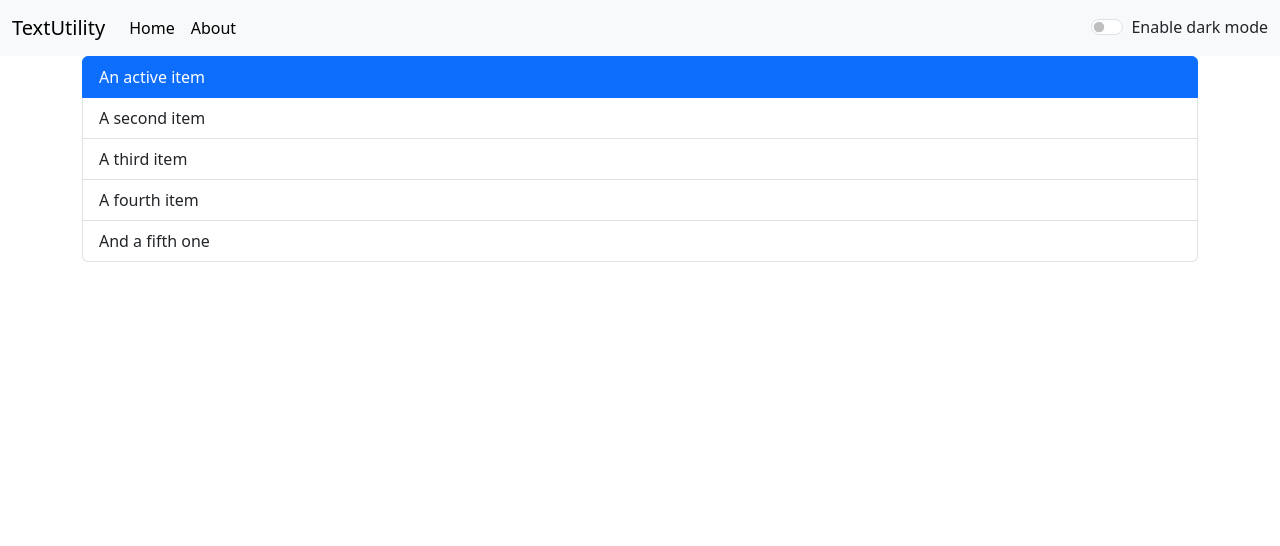
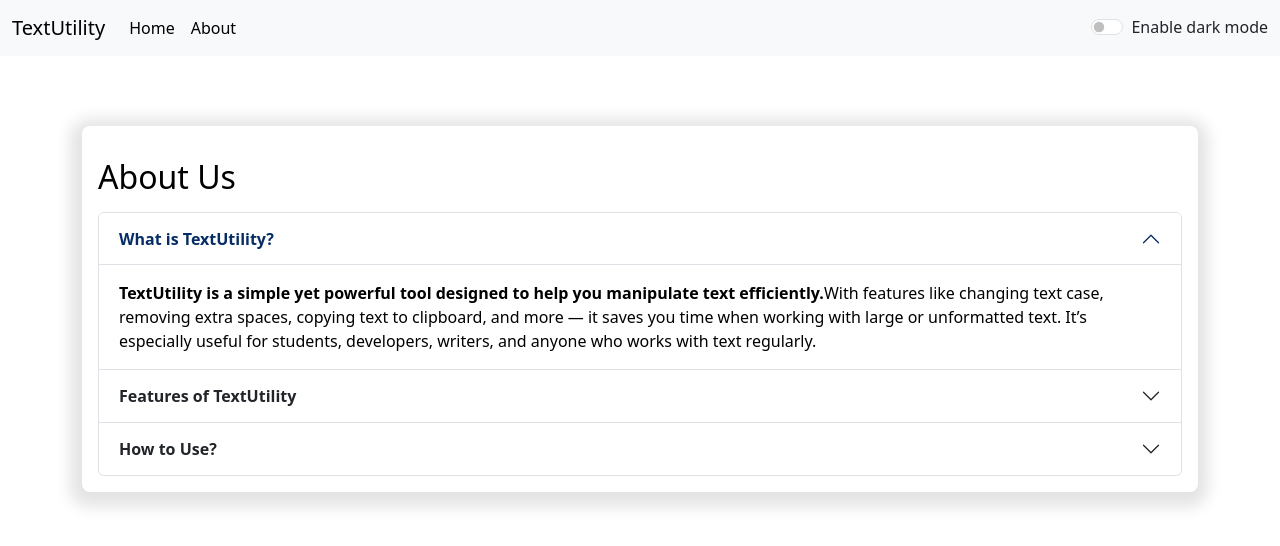
Before and after one commit to fahad09011/TextUtility, a React (Vite) app: page /about in a window 1280 px wide. Shown: the top 546 px of the page. Built offline with nearby package versions, Linux system fonts and the light colour scheme.

Commit message:
make some changes in layout and in Dark mode.

```diff
--- a/index.html
+++ b/index.html
@@ -4,7 +4,8 @@
     <meta charset="UTF-8" />
     <link rel="icon" type="image/svg+xml" href="/favicon.ico" />
     <meta name="viewport" content="width=device-width, initial-scale=1.0" />
-    <meta name="description" content="TextUtility is utility whoch can be manipulate your text in way you which want."/>
+    <meta name="description" content="TextUtility helps students, writers, and developers clean and format text easily. Convert case, remove spaces, copy text, and analyze word count fast." />
+
         <link href="https://cdn.jsdelivr.net/npm/bootstrap@5.3.7/dist/css/bootstrap.min.css" rel="stylesheet" integrity="sha384-LN+7fdVzj6u52u30Kp6M/trliBMCMKTyK833zpbD+pXdCLuTusPj697FH4R/5mcr" crossorigin="anonymous">
     <title>TextUtility|Home</title>
   </head>
--- a/src/App.css
+++ b/src/App.css
@@ -4,3 +4,14 @@
 .placeHolder-dark::placeholder{
     color: white;
 }
+.aboutContainerLight{
+    /* border: 2px solid red; */
+    box-shadow: -1px 4px 15px 11px #0000001c;
+}
+.aboutContainerDark{
+    box-shadow: -2px 7px 10px 6px #00d2ff4f;
+    /* border: 2px solid orange; */
+}
+.button{
+    width: 170px;
+}
--- a/src/App.jsx
+++ b/src/App.jsx
@@ -56,7 +56,7 @@
               path="/home"
               element={<TextArea showAlert={showAlert} mode={mode} />}
             />
-            <Route path="/about" element={<About />} />
+            <Route path="/about" element={<About mode={mode}/>} />
           </Routes>
         </div>
       </Router>
--- a/src/components/About.jsx
+++ b/src/components/About.jsx
@@ -1,17 +1,134 @@
-import React from 'react'
+import React from "react";
+// import "../App.css";
 
-const About = () => {
+const About = (props) => {
+  let mainDarkModeStyle = {
+    color: props.mode === "light" ? "black" : "#b3edff",
+    backgroundColor: props.mode === "light" ? "white" : "#080423",
+  };
+  let DarkModeStyleForDropDown={
+    backgroundColor: props.mode === "light" ? "white" : "rgba(13, 110, 253, 0.25)",
+  }
+  let contianerDarkClass = props.mode === "light" ? "aboutContainerLight" : "aboutContainerDark";
   return (
     <>
-     <ul className="list-group">
-  <li className="list-group-item active" aria-current="true">An active item</li>
-  <li className="list-group-item">A second item</li>
-  <li className="list-group-item">A third item</li>
-  <li className="list-group-item">A fourth item</li>
-  <li className="list-group-item">And a fifth one</li>
-</ul>
+      <div className={`p-3 mb-2 rounded-3 my-3 ${contianerDarkClass}`} >
+        <h2 className="my-3" style={mainDarkModeStyle}>
+          About Us
+        </h2>
+        <div className="accordion" id="accordionPanelsStayOpenExample">
+          <div className="accordion-item">
+            <h2 className="accordion-header">
+              <button
+                className="accordion-button"
+                type="button"
+                data-bs-toggle="collapse"
+                data-bs-target="#panelsStayOpen-collapseOne"
+                aria-expanded="true"
+                aria-controls="panelsStayOpen-collapseOne" style={DarkModeStyleForDropDown}
+              >
+                <strong>What is TextUtility?</strong>
+              </button>
+            </h2>
+            <div
+              id="panelsStayOpen-collapseOne"
+              className="accordion-collapse collapse show"
+            >
+              <div className="accordion-body" style={mainDarkModeStyle}>
+                <strong>
+                  TextUtility is a simple yet powerful tool designed to help you
+                  manipulate text efficiently.
+                </strong>
+                With features like changing text case, removing extra spaces,
+                copying text to clipboard, and more — it saves you time when
+                working with large or unformatted text. It’s especially useful
+                for students, developers, writers, and anyone who works with
+                text regularly.
+              </div>
+            </div>
+          </div>
+          <div className="accordion-item">
+            <h2 className="accordion-header">
+              <button
+                className="accordion-button collapsed"
+                type="button"
+                data-bs-toggle="collapse"
+                data-bs-target="#panelsStayOpen-collapseTwo"
+                aria-expanded="false"
+                aria-controls="panelsStayOpen-collapseTwo" style={DarkModeStyleForDropDown}
+              >
+                <strong>Features of TextUtility</strong>
+              </button>
+            </h2>
+            <div
+              id="panelsStayOpen-collapseTwo"
+              className="accordion-collapse collapse"
+            >
+              <div className="accordion-body" style={mainDarkModeStyle}>
+                <ul style={{ listStyleType: "circle" }}>
+                  <li>
+                    <strong>Convert Case: </strong>Transform text into
+                    Uppercase, Lowercase, Sentence case, etc.
+                  </li>
+                  <li>
+                    <strong>Remove Extra Spaces: </strong>Clean up messy text
+                    with just one click.
+                  </li>
+                  <li>
+                    <strong>Copy to Clipboard: </strong>Instantly copy processed
+                    text.
+                  </li>
+                  <li>
+                    <strong>Word & Character Count: </strong>Get real-time
+                    statistics of your text.
+                  </li>
+                  <li>
+                    <strong>Theme Support: </strong>Switch between Light and
+                    Dark mode for comfortable use.
+                  </li>
+                </ul>
+              </div>
+            </div>
+          </div>
+          <div className="accordion-item">
+            <h2 className="accordion-header">
+              <button
+                className="accordion-button collapsed"
+                type="button"
+                data-bs-toggle="collapse"
+                data-bs-target="#panelsStayOpen-collapseThree"
+                aria-expanded="false"
+                aria-controls="panelsStayOpen-collapseThree" style={DarkModeStyleForDropDown}
+              >
+                <strong>How to Use?</strong>
+              </button>
+            </h2>
+            <div
+              id="panelsStayOpen-collapseThree"
+              className="accordion-collapse collapse"
+            >
+              <div className="accordion-body" style={mainDarkModeStyle}>
+                <ol style={{ type: "1" }}>
+                  <li>Enter or paste your text into the input area.</li>
+                  <li>
+                    Use the available buttons to perform different text
+                    operations.
+                  </li>
+                  <li>
+                    View the updated text instantly and copy it when ready.
+                  </li>
+                  <li>
+                    Use the statistics below (word count, character count, etc.)
+                    to analyze your content.
+                  </li>
+                </ol>
+              </div>
+            </div>
+          </div>
+        </div>
+      </div>
     </>
-  )
-}
+  );
+};
 
-export default About
+export default About;
--- a/src/components/Alert.jsx
+++ b/src/components/Alert.jsx
@@ -2,12 +2,13 @@
 
 const Alert = (props) => {
   return (
-
-    props.alert && <div className={`alert alert-${props.alert.type} alert-dismissible fade show`} role="alert">
+    <div className='mt-1 px-1' style={{height:"50px"}}>
+      { props.alert && <div className={`alert alert-${props.alert.type} alert-dismissible fade show`} role="alert">
     {props.alert.message}.
 
-  {/* <button type="button" className='btn-close' data-bs-dismiss="alert"></button> */}
 </div>
+   }
+    </div>
 
   )
 }
--- a/src/components/Navbar.jsx
+++ b/src/components/Navbar.jsx
@@ -1,12 +1,14 @@
 import React from 'react'
+// import "../App.css";
+
 import { Link } from 'react-router-dom';
 const Navbar = (props) => {
   return (
     <div>
 
-    <nav className={`navbar navbar-expand-lg navbar-${props.mode} bg-${props.mode}`} >
+    <nav className={`navbar navbar-expand-lg navbar-${props.mode} bg-${props.mode} aboutContainer`} >
   <div className="container-fluid">
-    <Link className="navbar-brand" to="/home">TextUtility</Link>
+    <Link className="navbar-brand" to="/home" >TextUtility</Link>
     {/* <a className="navbar-brand" href="#">TextUtility</a> */}
     <button className="navbar-toggler" type="button" data-bs-toggle="collapse" data-bs-target="#navbarSupportedContent" aria-controls="navbarSupportedContent" aria-expanded="false" aria-label="Toggle navigation">
       <span className="navbar-toggler-icon"></span>
```
Also changed, not shown: src/components/TextArea.jsx (+100 -53 lines).
